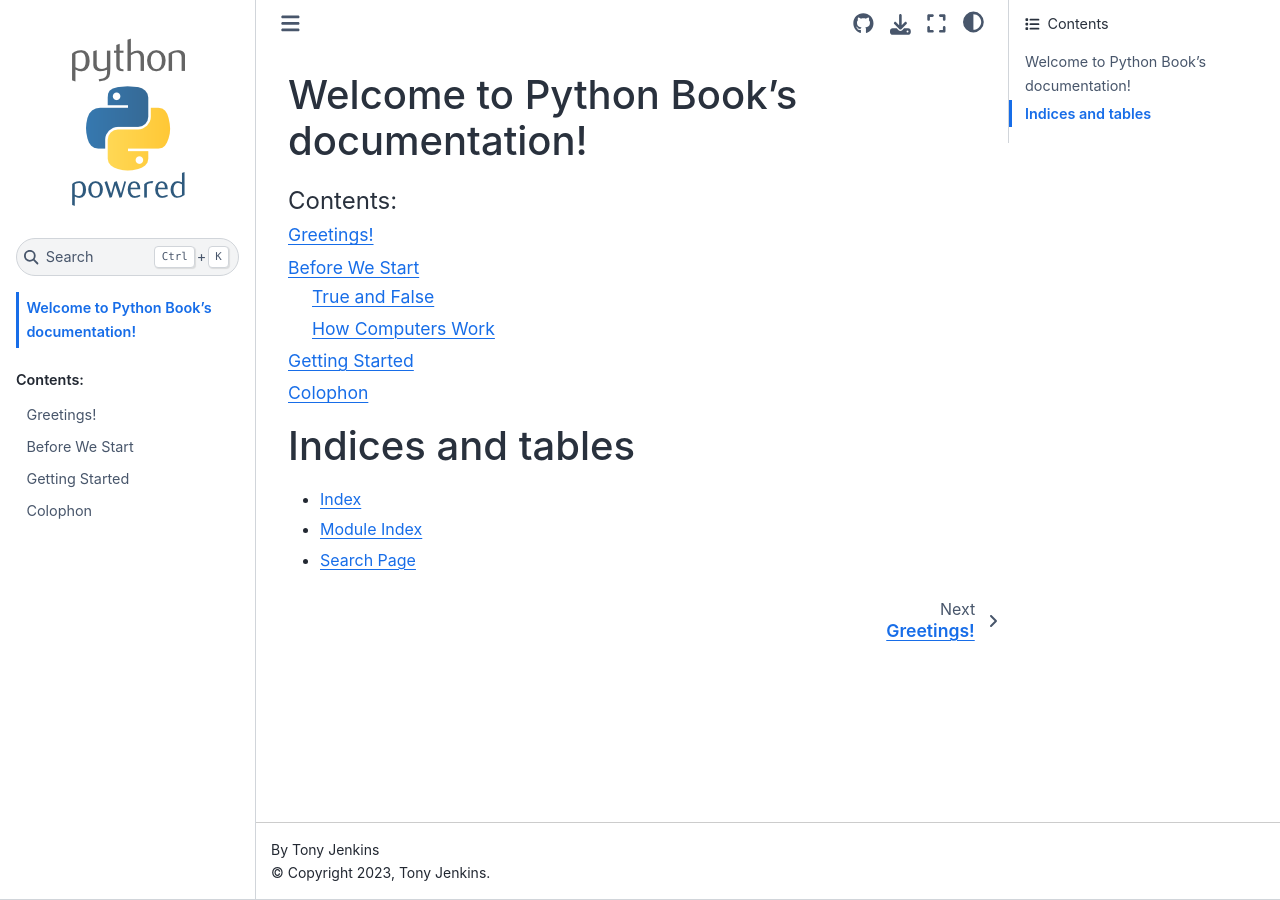
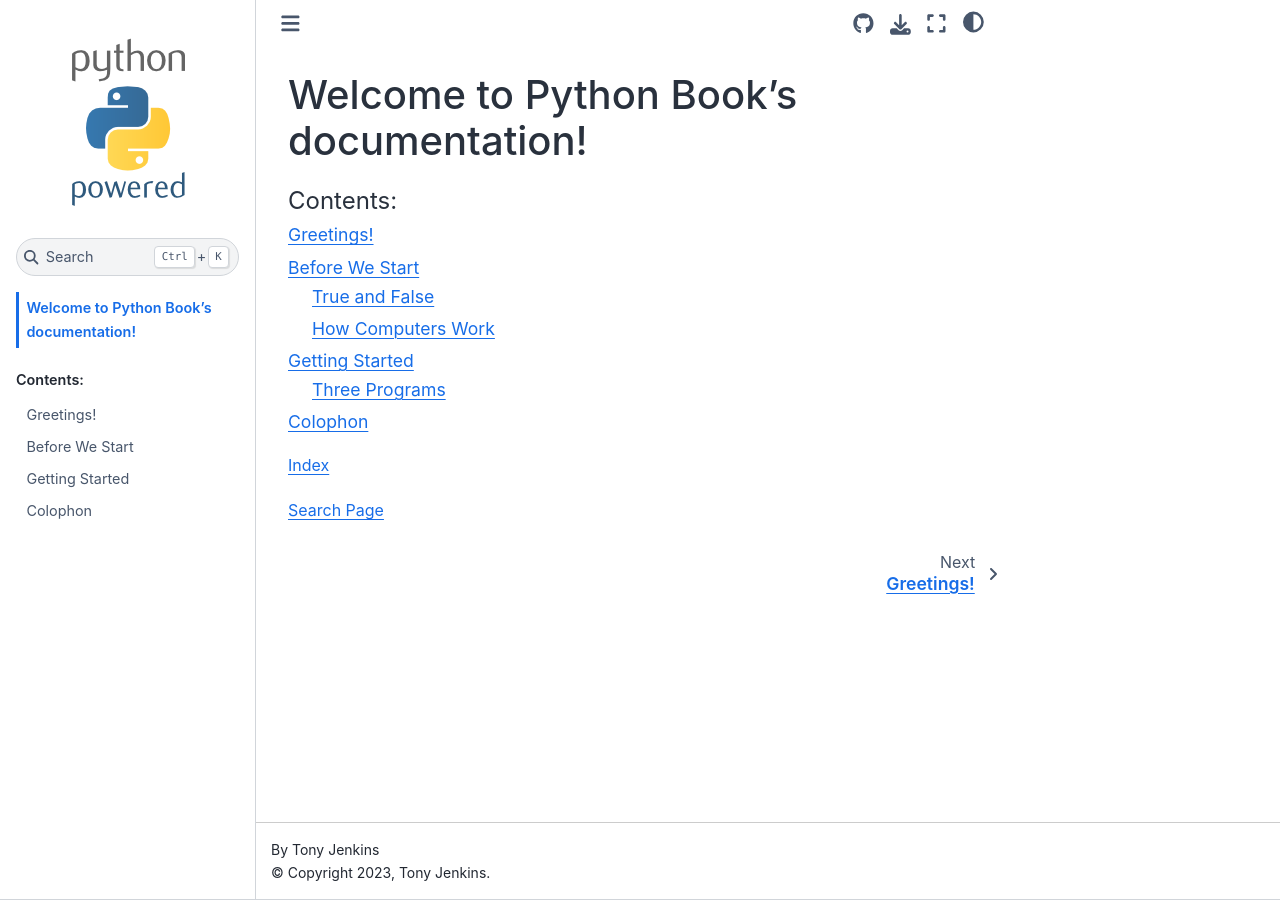
Before and after one commit to TonyJenkins/hungarian_phrasebook, a Sphinx documentation site: the page built from doc/source/index.rst, in a window 1280 px wide. Built offline with Sphinx 7.4.7 and the Sphinx Book theme 1.1.4, drawn with Linux system fonts in a browser that asks for light colours.

Commit message:
Add first programs, configure index

```diff
--- a/doc/source/02_important_ideas/index.rst
+++ b/doc/source/02_important_ideas/index.rst
@@ -23,7 +23,7 @@ More often, statements are either True or False, depending on something that can
 
 It could be True as you read this, or it could be False. I have no way of knowing right now. In order to determine whether it is currently True or False, you would need to test it, maybe by checking your phone. Programming revolves around these two values. A statement is True, or it is False. Perhaps it is True that a program's user has clicked a button in the interface, and so the program better respond in some useful way.
 
-True and False are called **Boolean** values, named after `George Boole <https://en.wikipedia.org/wiki/George_Boole>`_, who in 1847 first applied mathematical ideas to logic [#]_. The word Boolean is usually written with a capital B for this reason.
+True and False are called **Boolean** values, named after `George Boole <https://en.wikipedia.org/wiki/George_Boole>`_, who in 1847 first applied mathematical ideas to logic [#bool]_. The word Boolean is usually written with a capital B for this reason.
 
 Boole also showed how True and False can be combined using what are now known as Boolean (or logic) operators. For example, if there are two statements, **and** both are True, we can agree that a combined statement is True::
 
@@ -69,6 +69,6 @@ So, when a program runs, it is first loaded into the memory. If the program requ
 
 It is, obviously, much more complicated than that, with a modern CPU having many cores to allow it to process many things at the same time. But hold on to this idea of data being stored in memory, copied to the CPU, and written back. It's important.
 
-.. rubric:: Notes
+.. rubric:: Footnotes
 
-.. [#] This is a rare case in computing of an idea being named after a person (eponymy). Bonus credit if you can find more.
+.. [#bool] This is a rare case in computing of an idea being named after a person (eponymy). Bonus credit if you can find more.
--- a/doc/source/conf.py
+++ b/doc/source/conf.py
@@ -22,6 +22,8 @@ html_theme_options = {
     'home_page_in_toc': True,
     'repository_url': 'https://github.com/TonyJenkins/hungarian_phrasebook',
     'use_repository_button': True,
+    'pygment_light_style': 'igor',
+    'pygment_dark_style': 'nord',
 }
 
 html_logo = "_images/python-powered-h-140x182.png"
--- a/doc/source/index.rst
+++ b/doc/source/index.rst
@@ -16,9 +16,6 @@ Welcome to Python Book's documentation!
 
    99_colophon/index.rst
 
-Indices and tables
-==================
+:ref:`genindex`
 
-* :ref:`genindex`
-* :ref:`modindex`
-* :ref:`search`
+:ref:`search`
```
Also changed, not shown: doc/source/03_getting_started/index.rst (+27 -5 lines), 2 other files.
